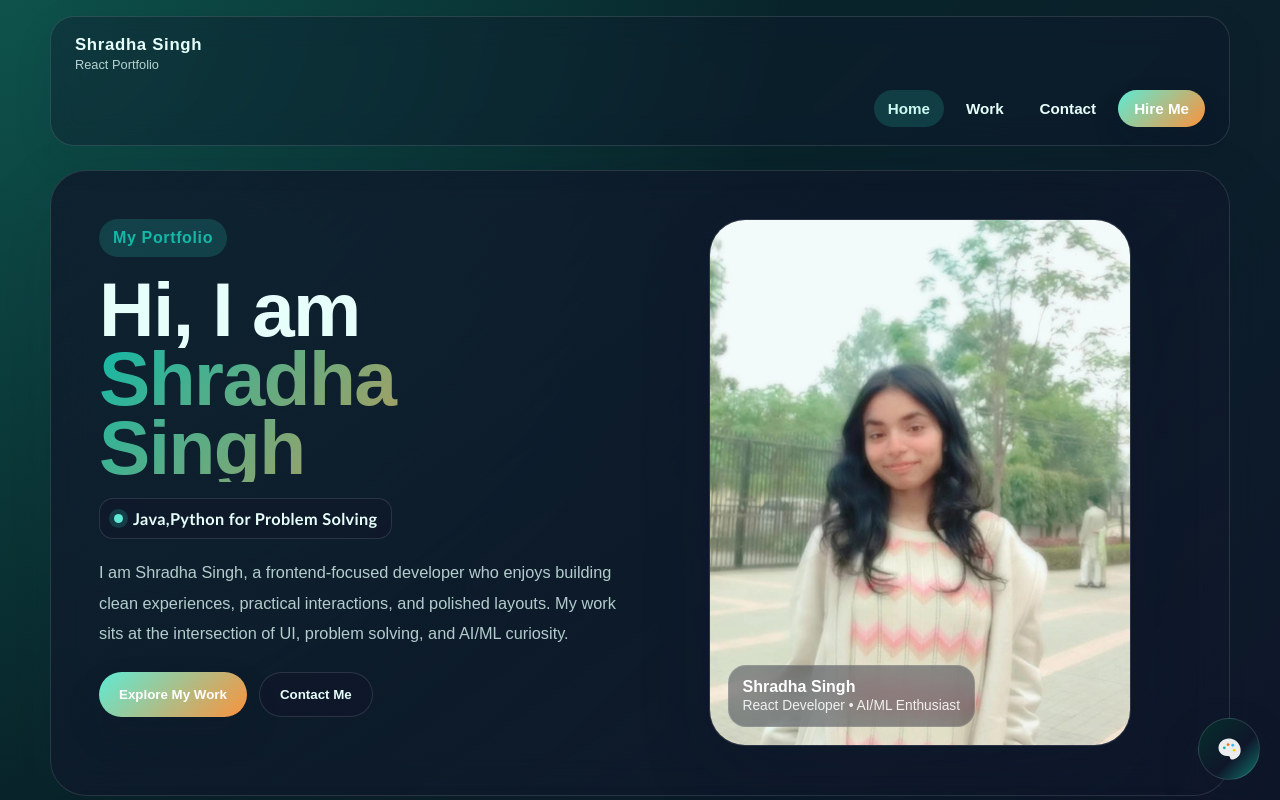
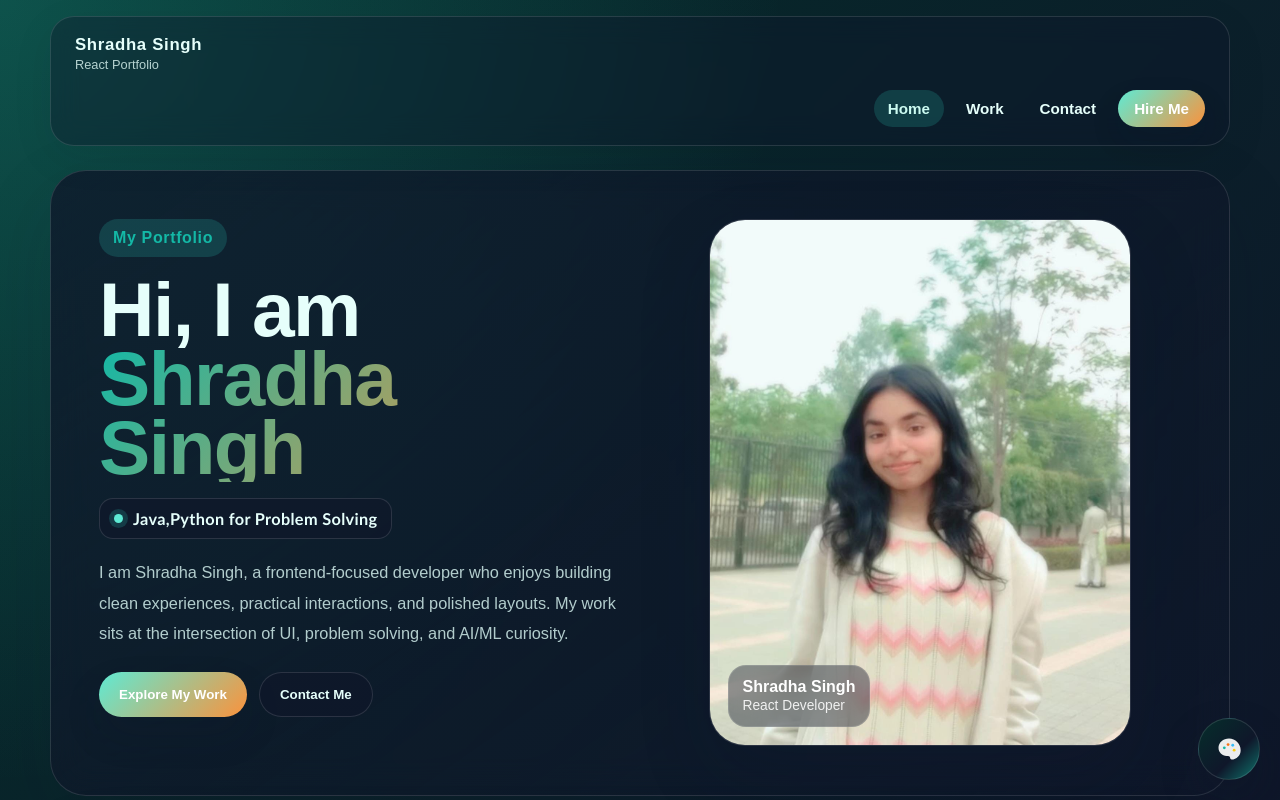
Before and after one commit to shradhaa-singh/2400101530135-S4-B10-Python, a React (Vite) app: page / in a window 1280 px wide. Shown: the top 800 px of the page. Built offline with nearby package versions, Linux system fonts and the light colour scheme.

Commit message:
updated files

```diff
--- a/src/pages/Home.jsx
+++ b/src/pages/Home.jsx
@@ -280,13 +280,13 @@ const Home = () => {
             >
               <strong style={{ display: "block", fontSize: "1rem" }}>{profile.name}</strong>
               <span style={{ fontSize: "0.86rem", opacity: 0.88 }}>
-                {profile.title} • AI/ML Enthusiast
+                {profile.title}
               </span>
             </div>
 
             <img
               src="/photo.jpeg"
-              alt="Shradha Singh portrait"
+              alt="Shradha Singh"
               style={{
                 width: "100%",
                 height: "100%",
```
Also changed, not shown: 1 other file (tests, documents, lock files or other folders).
